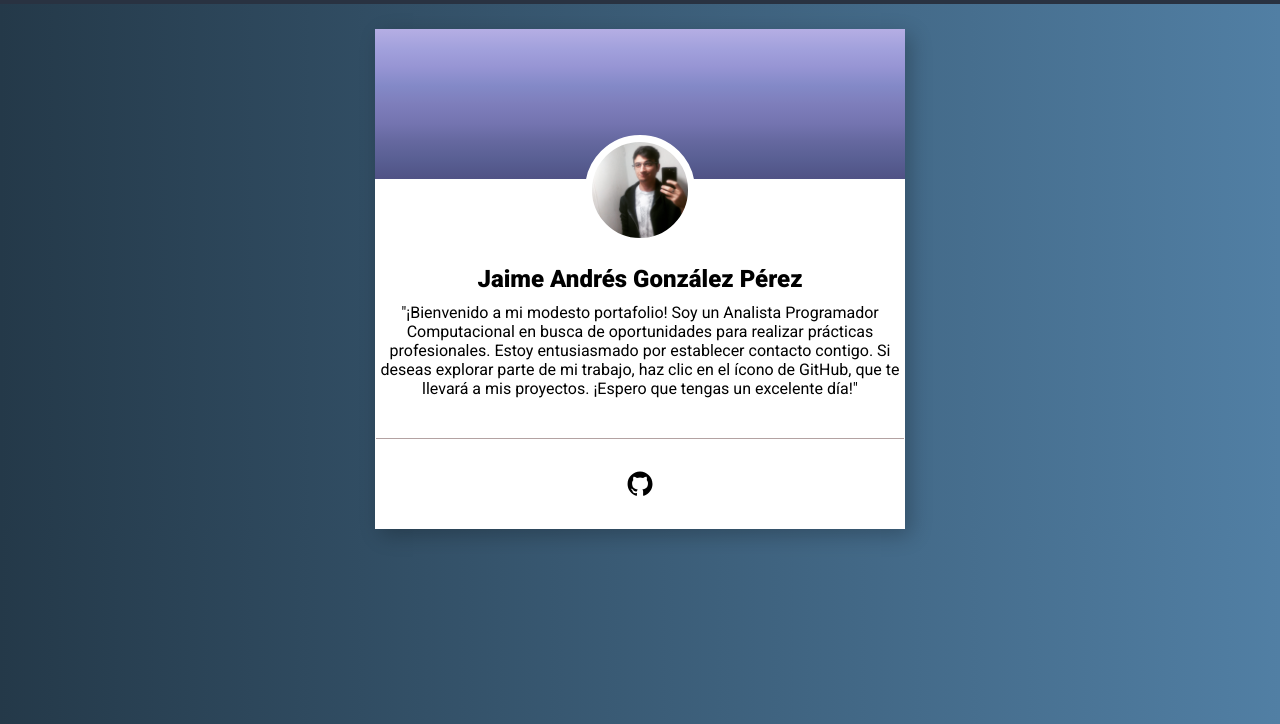
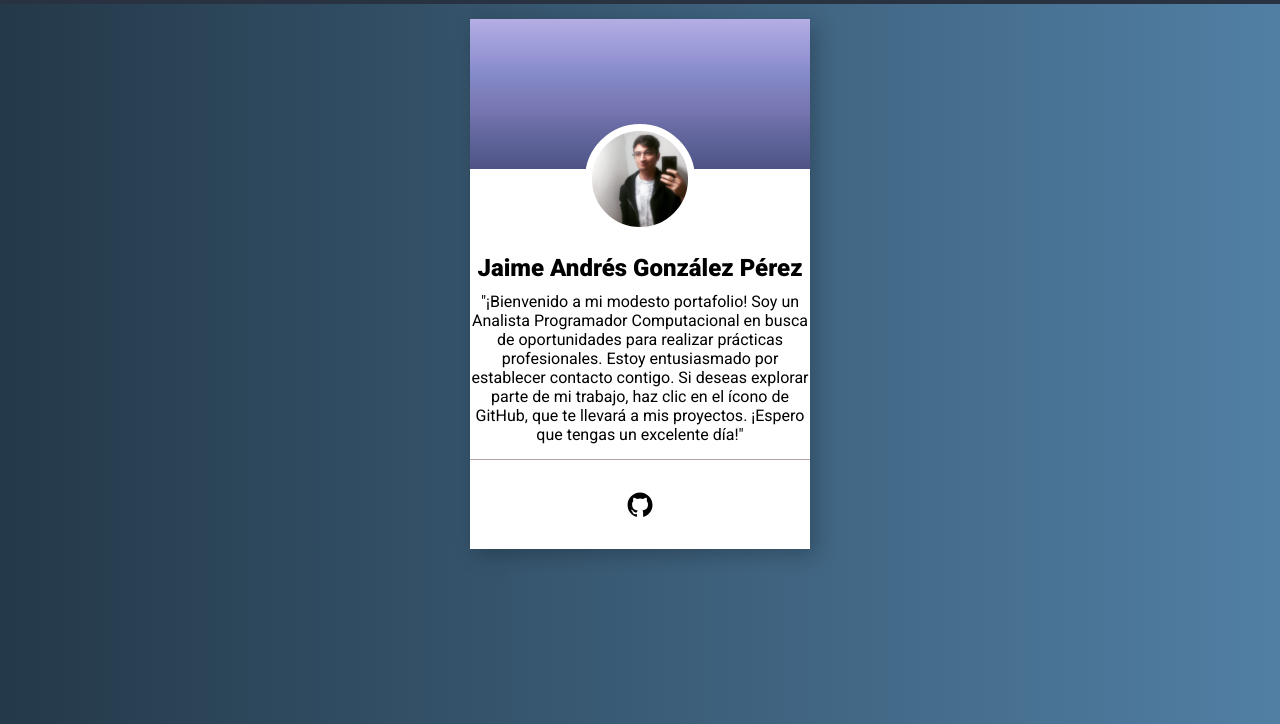
Before and after one commit to JaimeAndresG/PortafolioJaimeAndresG., a plain HTML site: page index.html in a window 1280 px wide. Shown: the part 76-800 px from the top of the page. Drawn offline with Linux system fonts and the light colour scheme.

Commit message:
Update minimo

```diff
--- a/css/estilo.css
+++ b/css/estilo.css
@@ -67,18 +67,20 @@ body {
 }
 
 /* Estilos de la tarjeta de presentación */
-.card {
-    width: 530px;
+.card{
+    width: 340px;
     min-height: 400px;
     background-color: #fff;
     margin: 0 auto;
-    margin-top: 25px;
-    box-shadow: 6px 6px 20px rgba(0, 0, 0, 0.24);
+    margin-top: 15px;
+
+    box-shadow: 6px 6px 20px rgb(0,0,0,0.24);
     background-image: linear-gradient(to top, #505285 0%, #585e92 12%, #65689f 25%, #7474b0 37%, #7e7ebb 50%, #8389c7 62%, #9795d4 75%, #a2a1dc 87%, #b5aee4 100%);
     background-size: 100% 150px;
     background-repeat: no-repeat;
+
     text-align: center;
-    padding: 1px;
+    padding: .1px;
 }
 
 .card__person {
@@ -99,7 +101,7 @@ body {
 }
 
 .card__media {
-    margin-top: 40px;
+    margin-top: 15px;
     width: 100%;
     height: 90px;
     border-top: 1px solid #b3a2a2;
```
